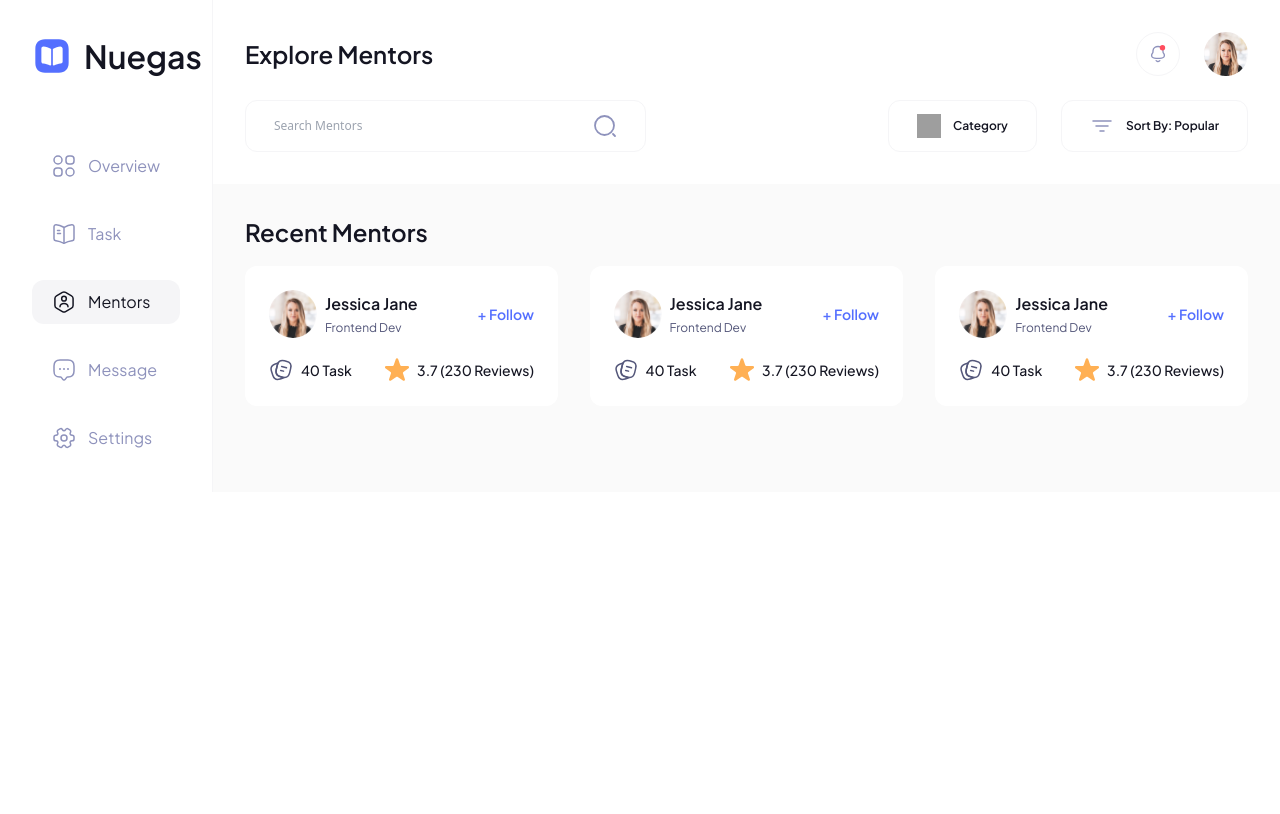
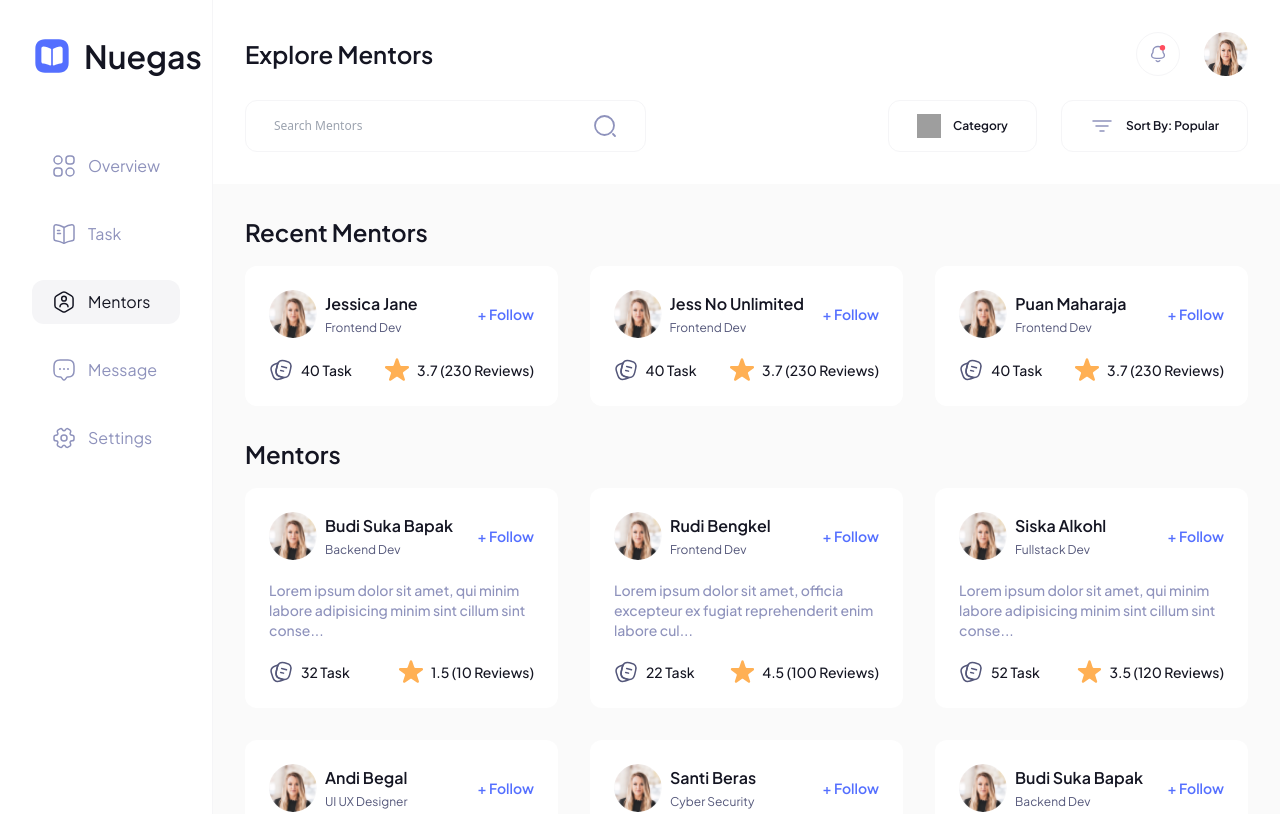
Before and after one commit to pujiragil/nuegas, a React (Vite) app: page /mentors in a window 1280 px wide. Shown: the top 814 px of the page. Built offline with nearby package versions, Linux system fonts and the light colour scheme; grey boxes are pictures that could not be loaded.

Commit message:
applied utils

```diff
--- a/src/components/Card/Mentor/index.tsx
+++ b/src/components/Card/Mentor/index.tsx
@@ -35,7 +35,11 @@ const Mentor: FC<MentorProps> = ({
         </div>
         <p className="text-sm font-semibold text-tertiary-100">+ Follow</p>
       </div>
-      {description && <p>{description.slice(0, 85)}...</p>}
+      {description && (
+        <p className="text-sm font-medium text-secondary-300">
+          {description.slice(0, 85)}...
+        </p>
+      )}
       <div className="flex items-center justify-between">
         <div className="flex items-center gap-2">
           <img className="w-6 h-6 object-cover" src="/task.svg" alt="task" />
--- a/src/pages/mentors.tsx
+++ b/src/pages/mentors.tsx
@@ -1,60 +1,10 @@
-import { Mentor } from "../components/Card";
+import { Fragment } from "react";
+import { mentorSliders, mentorLists } from "../utils/mentor";
 import SearchFilter from "../components/Field/SearchFilter";
 import ProfileLayout from "../components/Layouts/ProfileLayout";
 import MentorSlider from "../components/Slider/Mentor";
 
 const Mentors = () => {
-  const mentorSliders = [
-    <Mentor
-      avatar="/profile.png"
-      name="Jessica Jane"
-      jobTitle="Frontend Dev"
-      tasks={40}
-      stars={3.7}
-      reviews={230}
-    />,
-    <Mentor
-      avatar="/profile.png"
-      name="Jessica Jane"
-      jobTitle="Frontend Dev"
-      tasks={40}
-      stars={3.7}
-      reviews={230}
-    />,
-    <Mentor
-      avatar="/profile.png"
-      name="Jessica Jane"
-      jobTitle="Frontend Dev"
-      tasks={40}
-      stars={3.7}
-      reviews={230}
-    />,
-    <Mentor
-      avatar="/profile.png"
-      name="Jessica Jane"
-      jobTitle="Frontend Dev"
-      tasks={40}
-      stars={3.7}
-      reviews={230}
-    />,
-    <Mentor
-      avatar="/profile.png"
-      name="Jessica Jane"
-      jobTitle="Frontend Dev"
-      tasks={40}
-      stars={3.7}
-      reviews={230}
-    />,
-    <Mentor
-      avatar="/profile.png"
-      name="Jessica Jane"
-      jobTitle="Frontend Dev"
-      tasks={40}
-      stars={3.7}
-      reviews={230}
-    />,
-  ];
-
   return (
     <div className="w-full">
       <ProfileLayout
@@ -74,6 +24,18 @@ const Mentors = () => {
             <MentorSlider smSlide={1} lgSlide={3} sliders={mentorSliders} />
           </div>
         </div>
+        <div className="space-y-[18px]">
+          <div className="flex items-center justify-between">
+            <h2 className="font-semibold text-secondary-100 text-xl md:text-2xl">
+              Mentors
+            </h2>
+          </div>
+          <div className="grid gap-8 lg:grid-cols-3">
+            {mentorLists.map((slide, index) => (
+              <Fragment key={index}>{slide}</Fragment>
+            ))}
+          </div>
+        </div>
       </div>
     </div>
   );
```
